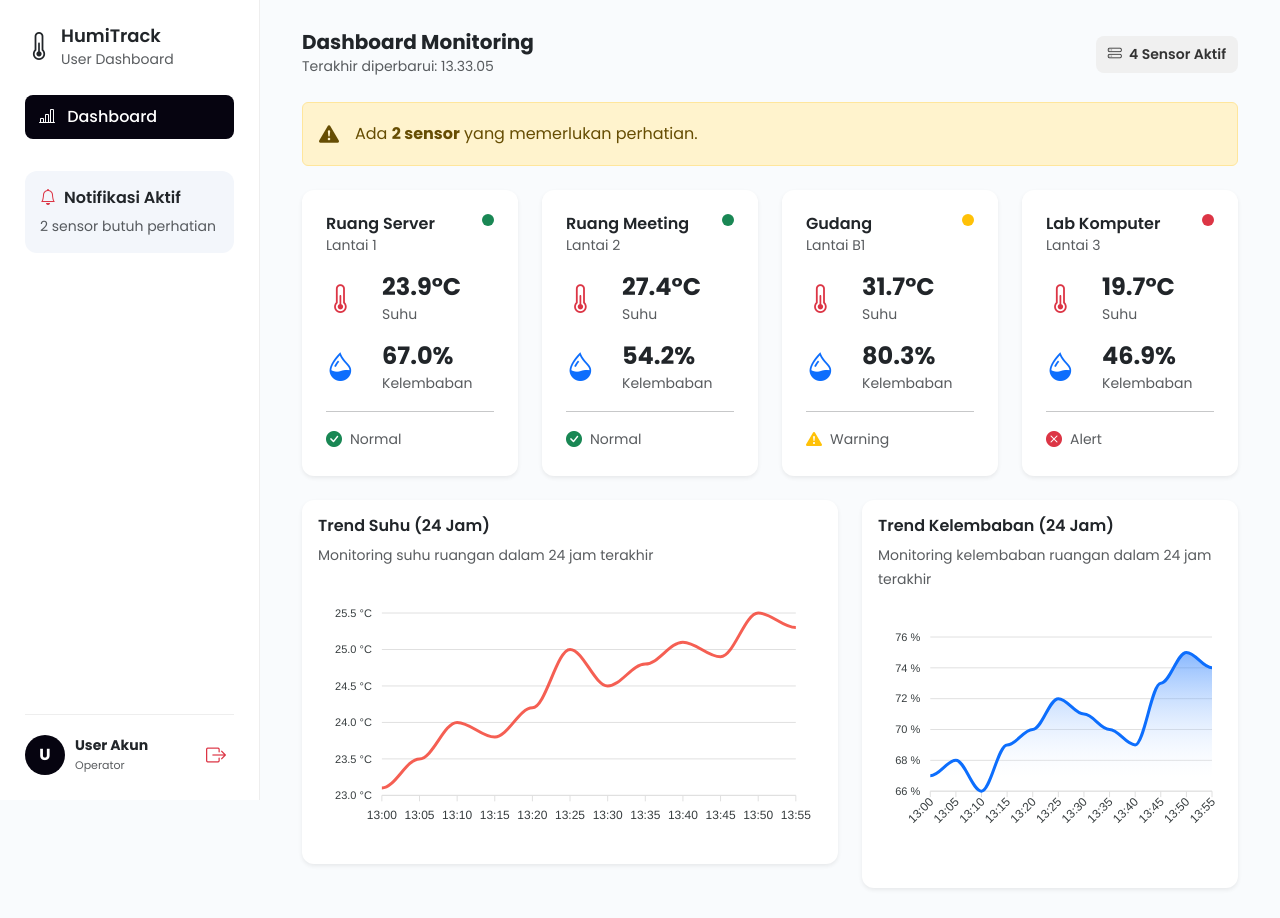
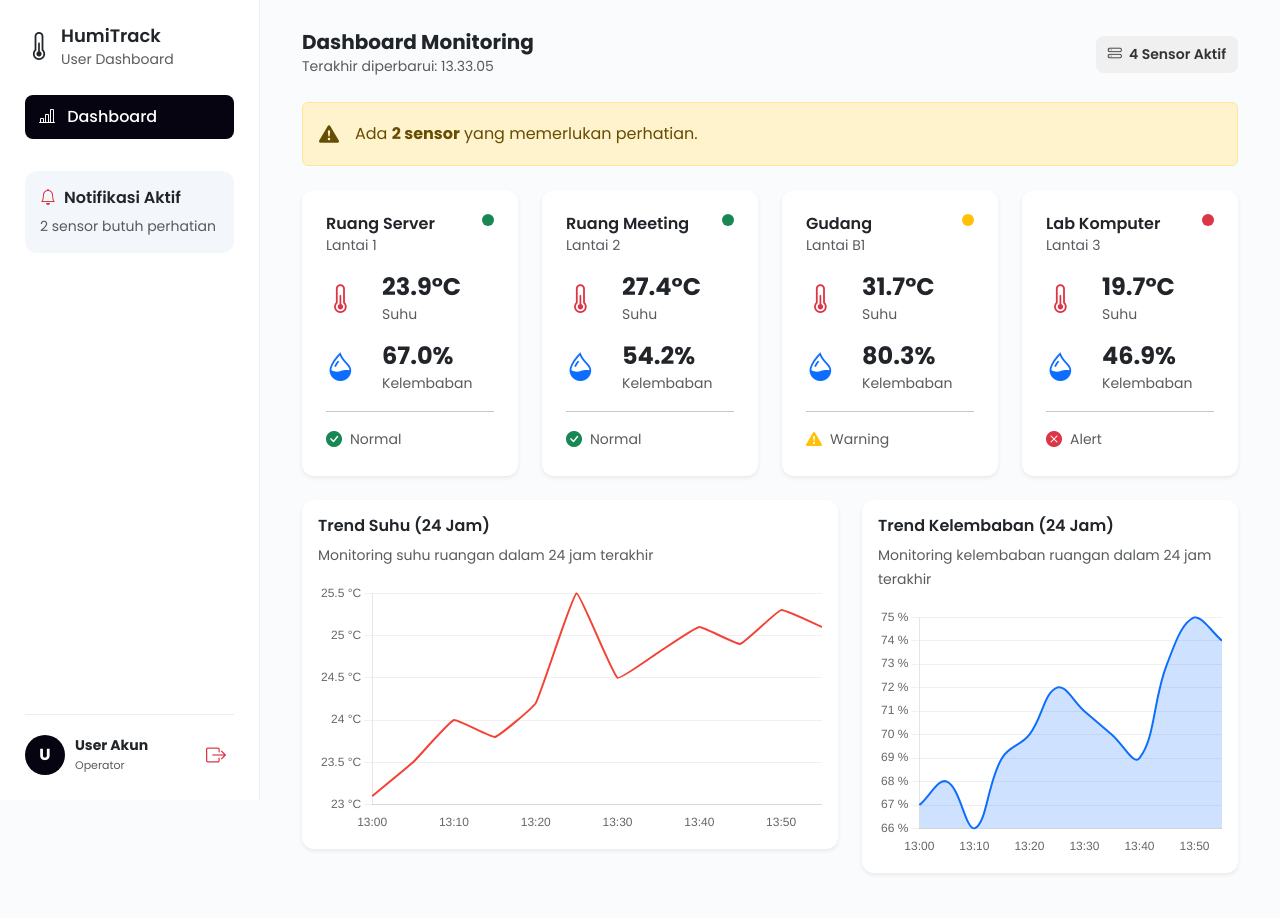
Before and after one commit to zidanrafidin/IoT-monitoring, a plain HTML site: page index.html in a window 1280 px wide. Drawn offline with nearby package versions, Linux system fonts and the light colour scheme; sample sign-in values are in the browser's storage.

Commit message:
update chart

```diff
--- a/index.html
+++ b/index.html
@@ -248,7 +248,9 @@
                 <small class="text-muted"
                   >Monitoring suhu ruangan dalam 24 jam terakhir</small
                 >
-                <div div id="chart-suhu" class="mt-3"></div>
+                <div class="mt-3" style="height: 250px; width: 100%">
+                  <canvas id="chart-suhu"></canvas>
+                </div>
               </div>
             </div>
           </div>
@@ -260,7 +262,9 @@
                 <small class="text-muted"
                   >Monitoring kelembaban ruangan dalam 24 jam terakhir</small
                 >
-                <div div id="chart-kelembaban" class="mt-3"></div>
+                <div class="mt-3" style="height: 250px; width: 100%">
+                  <canvas id="chart-kelembaban"></canvas>
+                </div>
               </div>
             </div>
           </div>
@@ -268,7 +272,7 @@
       </div>
     </div>
     <div class="sidebar-overlay" id="sidebarOverlay"></div>
-    <script src="https://cdn.jsdelivr.net/npm/apexcharts"></script>
+    <script src="https://cdn.jsdelivr.net/npm/chart.js"></script>
 
     <script src="script.js"></script>
     <script src="https://cdn.jsdelivr.net/npm/bootstrap@5.3.2/dist/js/bootstrap.bundle.min.js"></script>
--- a/script.js
+++ b/script.js
@@ -20,11 +20,17 @@ document.addEventListener("DOMContentLoaded", function () {
       sidebarOverlay.classList.remove("active");
     });
   }
-  // KODE UNTUK HALAMAN DASHBOARD (index.html)
-  // Ini akan berjalan HANYA jika menemukan 'chart-suhu'
-  if (document.getElementById("chart-suhu")) {
+  // ===============================================
+  // KODE UNTUK HALAMAN DASHBOARD (index.html) - VERSI CHART.JS
+  // ===============================================
+
+  // Cek apakah kita sedang di halaman dashboard (cari elemen canvas)
+  const chartSuhuCanvas = document.getElementById("chart-suhu");
+
+  if (chartSuhuCanvas) {
+    // 1. DATA STATIS (Angka yang akan ditampilkan)
     let dataSuhu = [
-      23.1, 23.5, 24.0, 23.8, 24.2, 25.0, 24.5, 24.8, 25.1, 24.9, 25.5, 25.3,
+      23.1, 23.5, 24.0, 23.8, 24.2, 25.5, 24.5, 24.8, 25.1, 24.9, 25.3, 25.1,
     ];
     let dataKelembaban = [67, 68, 66, 69, 70, 72, 71, 70, 69, 73, 75, 74];
     let dataKategoriWaktu = [
@@ -42,52 +48,99 @@ document.addEventListener("DOMContentLoaded", function () {
       "13:55",
     ];
 
-    // --- GRAFIK SUHU ---
-    var optionsSuhu = {
-      series: [{ name: "Suhu", data: dataSuhu }],
-      chart: {
-        height: 250,
-        type: "line",
-        zoom: { enabled: false },
-        toolbar: { show: false },
-      },
-      dataLabels: { enabled: false },
-      stroke: { curve: "smooth", width: 3 },
-      xaxis: { categories: dataKategoriWaktu },
-      yaxis: { labels: { formatter: (val) => val.toFixed(1) + " °C" } },
-      colors: ["#F44336"],
-    };
-    var chartSuhu = new ApexCharts(
-      document.querySelector("#chart-suhu"),
-      optionsSuhu
-    );
-    chartSuhu.render();
-
-    // --- GRAFIK KELEMBABAN ---
-    var optionsKelembaban = {
-      series: [{ name: "Kelembaban", data: dataKelembaban }],
-      chart: { height: 250, type: "area", toolbar: { show: false } },
-      dataLabels: { enabled: false },
-      stroke: { curve: "smooth", width: 3 },
-      xaxis: { categories: dataKategoriWaktu },
-      yaxis: { labels: { formatter: (val) => val.toFixed(0) + " %" } },
-      fill: {
-        type: "gradient",
-        gradient: {
-          shadeIntensity: 1,
-          opacityFrom: 0.7,
-          opacityTo: 0.3,
-          stops: [0, 90, 100],
+    // 2. Konfigurasi Desain Umum (Supaya rapi)
+    const commonOptions = {
+      responsive: true,
+      maintainAspectRatio: false, // Agar grafik menyesuaikan tinggi container (250px)
+      plugins: {
+        legend: { display: false }, // Sembunyikan kotak keterangan (Legend)
+        tooltip: {
+          mode: "index",
+          intersect: false,
         },
       },
-      colors: ["#0D6EFD"],
+      scales: {
+        x: {
+          grid: { display: false }, // Hilangkan garis kotak-kotak vertikal
+          ticks: { maxTicksLimit: 6 }, // Batasi jumlah jam yang muncul biar gak penuh
+        },
+        y: {
+          beginAtZero: false, // Agar grafik fokus di angka data, bukan dari 0
+          grid: { color: "#f0f0f0" }, // Garis horizontal tipis
+        },
+      },
+      elements: {
+        point: { radius: 0, hitRadius: 10 }, // Hilangkan titik bulat (biar clean seperti gambar)
+      },
     };
-    var chartKelembaban = new ApexCharts(
-      document.querySelector("#chart-kelembaban"),
-      optionsKelembaban
-    );
-    chartKelembaban.render();
-  } // <-- AKHIR DARI BLOK HALAMAN DASHBOARD
+
+    // --- RENDER GRAFIK SUHU (Chart.js) ---
+    new Chart(chartSuhuCanvas, {
+      type: "line",
+      data: {
+        labels: dataKategoriWaktu,
+        datasets: [
+          {
+            label: "Suhu",
+            data: dataSuhu,
+            borderColor: "#F44336", // Warna Merah
+            borderWidth: 2,
+            tension: 0.1, // Nilai rendah = garis lebih kaku/tajam
+            fill: false, // Tidak ada warna di bawah garis
+          },
+        ],
+      },
+      options: {
+        ...commonOptions,
+        scales: {
+          ...commonOptions.scales,
+          y: {
+            ...commonOptions.scales.y,
+            ticks: {
+              callback: function (val) {
+                return val + " °C";
+              },
+            },
+          },
+        },
+      },
+    });
+
+    // --- RENDER GRAFIK KELEMBABAN (Chart.js) ---
+    const chartKelembabanCanvas = document.getElementById("chart-kelembaban");
+    new Chart(chartKelembabanCanvas, {
+      type: "line",
+      data: {
+        labels: dataKategoriWaktu,
+        datasets: [
+          {
+            label: "Kelembaban",
+            data: dataKelembaban,
+            borderColor: "#0D6EFD", // Warna Biru
+            backgroundColor: "rgba(13, 110, 253, 0.2)", // Warna isian transparan (Biru muda)
+            borderWidth: 2,
+            tension: 0.4, // Nilai tinggi = garis melengkung halus (Wave)
+            fill: true, // Aktifkan warna di bawah garis
+          },
+        ],
+      },
+      options: {
+        ...commonOptions,
+        scales: {
+          ...commonOptions.scales,
+          y: {
+            ...commonOptions.scales.y,
+            ticks: {
+              callback: function (val) {
+                return val + " %";
+              },
+            },
+          },
+        },
+      },
+    });
+  }
+  // <-- AKHIR DARI BLOK HALAMAN DASHBOARD
 
   // KODE BARU UNTUK HALAMAN ADMIN (admin.html)
   if (document.querySelector(".admin-tabs")) {
```
